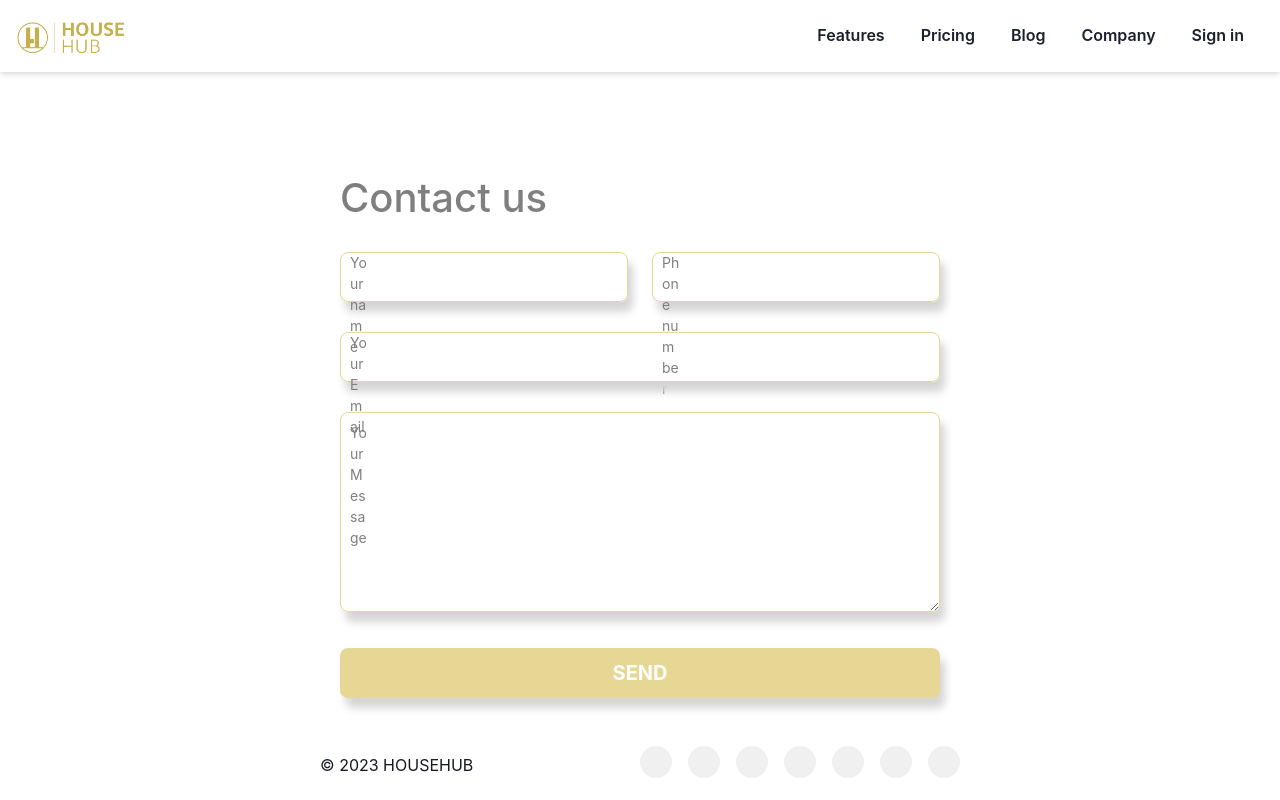
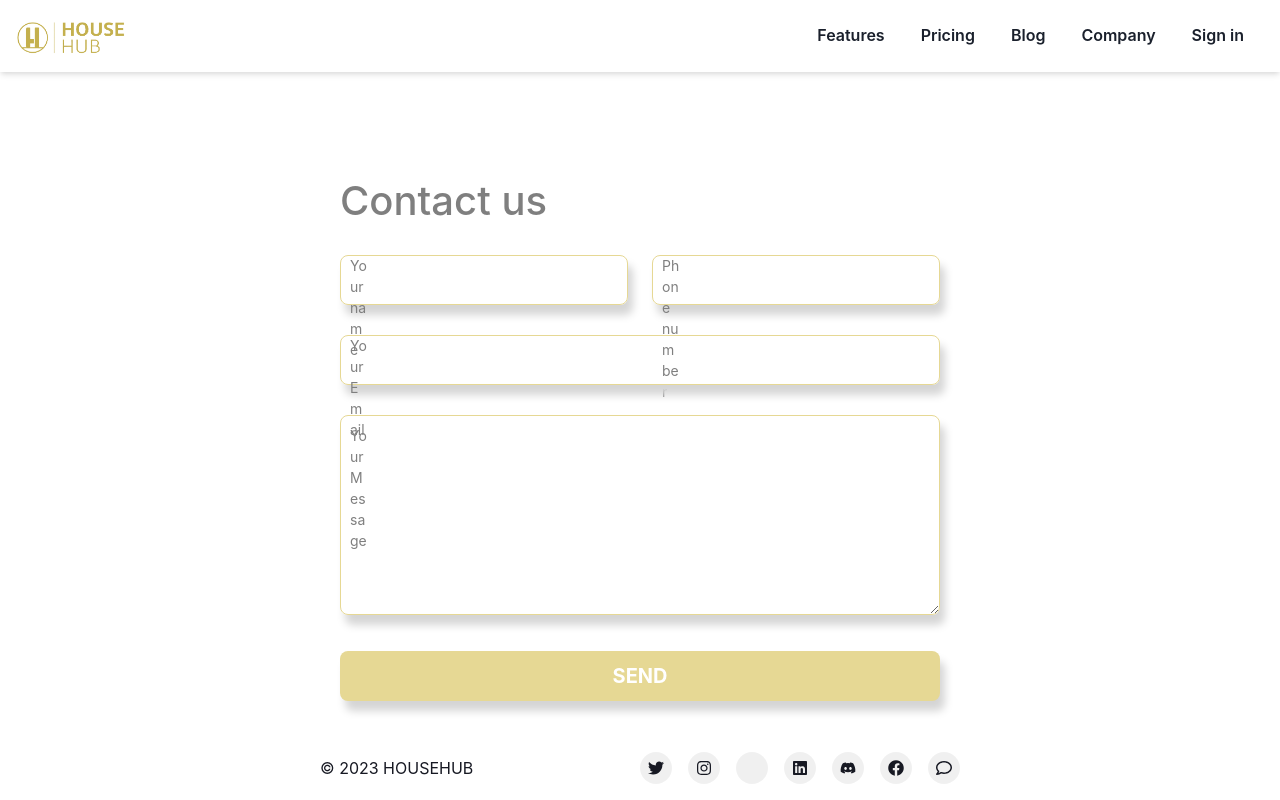
Before and after one commit to Ali7U/HouseHub, a React (Vite) app: page /Contact in a window 1280 px wide. Built offline with nearby package versions, Linux system fonts and the light colour scheme.

Commit message:
add Turki branch

```diff
--- a/src/components/Footer.tsx
+++ b/src/components/Footer.tsx
@@ -9,6 +9,7 @@ import {
 } from '@chakra-ui/react';
 // import { FaAd, FaAmilia, FaCalculator, FaChair, FaDiscord, FaFacebook, FaGrinSquintTears, FaInstagram, FaLinkedin, FaPhone, FaRegComment, FaShare, FaTwitter, FaVoicemail, FaWhatsapp, FaYoutube } from 'react-icons/fa';
 import { ReactNode } from 'react';
+import { FaDiscord, FaFacebook, FaInstagram, FaLinkedin, FaRegComment, FaTwitter } from 'react-icons/fa';
 import { Link } from 'react-router-dom';
 
 const SocialButton = ({
@@ -60,25 +61,25 @@ export default function footer() {
         <Text>© 2023 HOUSEHUB</Text>
         <Stack direction={'row'} spacing={4}>
           <SocialButton label={'Twitter'} href={'#'}>
-            {/* <FaTwitter /> */}
+            <FaTwitter />
           </SocialButton>
           <SocialButton label={'Instagram'} href={'#'}>
-            {/* <FaInstagram /> */}
+            <FaInstagram />
           </SocialButton>
           <SocialButton label={'Whatsapp'} href={'#'}>
           </SocialButton>
           <SocialButton label={'Linkedin'} href={'#'}>
-            {/* <FaLinkedin /> */}
+            <FaLinkedin />
           </SocialButton>
           <SocialButton label={'Discord'} href={'#'}>
-            {/* <FaDiscord /> */}
+            <FaDiscord />
           </SocialButton>
           <SocialButton label={'Facebook'} href={'#'}>
-            {/* <FaFacebook /> */}
+            <FaFacebook />
           </SocialButton>
           <Link to={'/Contact'}>
           <SocialButton label={'Comment'} href={'#'}>
-            {/* <FaRegComment /> */}
+            <FaRegComment />
           </SocialButton></Link>
         </Stack>
       </Container>
```
